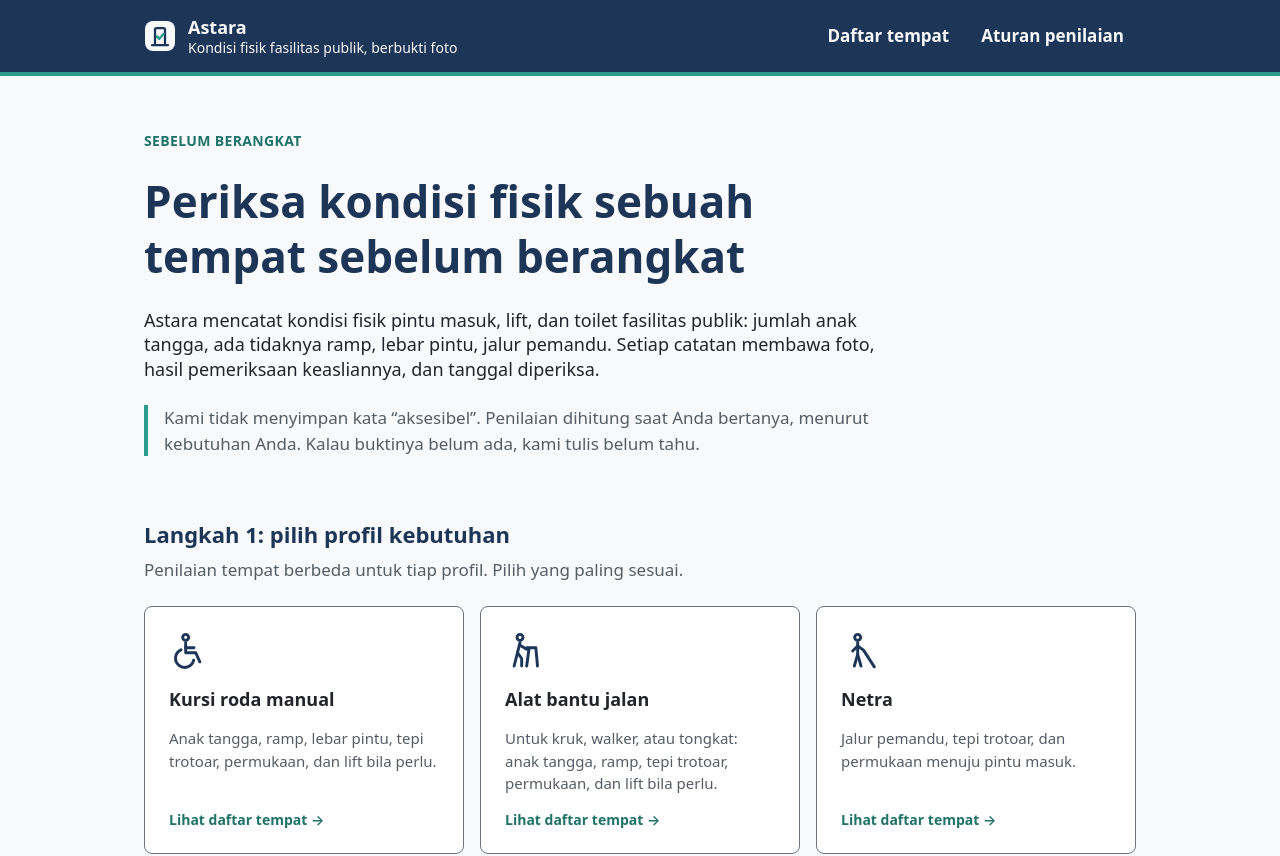
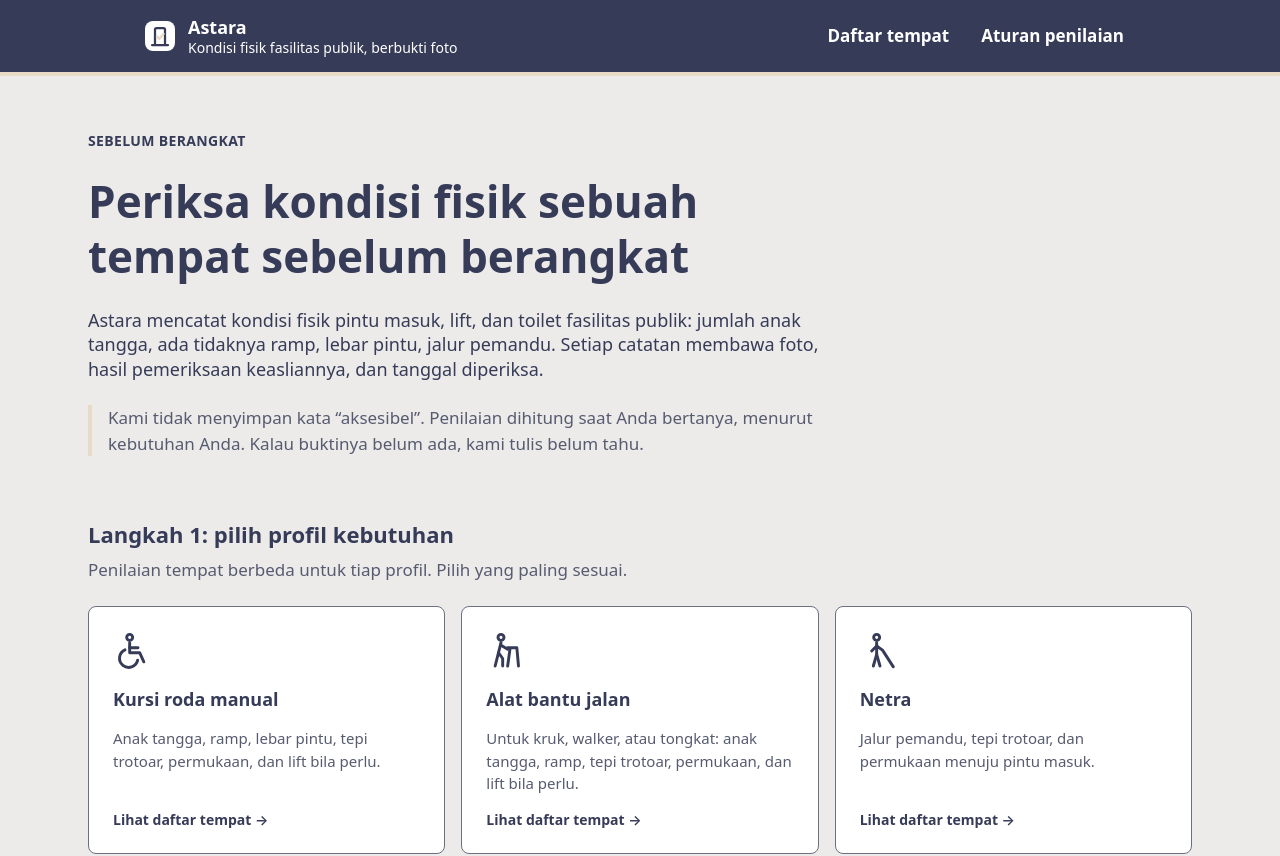
Before and after one commit to Abyaz1/belajar-bikin-website-di-tempat, a Next.js app: page / in a window 1280 px wide. Shown: the top 856 px of the page. Built offline with nearby package versions, Linux system fonts and the light colour scheme.

Commit message:
style(ui): palet bernomor 1 sampai 6 dari pemilik produk
Token --color-p1 sampai --color-p6 dipetakan ke peran (latar, teks, merek,
aksi, aksen). Hanya warna 1 yang cukup kontras untuk teks; teks sekunder dan
batas kendali memakai dua nada warna 1 yang lebih terang. Warna penilaian
tetap semantik.

```diff
--- a/app/globals.css
+++ b/app/globals.css
@@ -29,31 +29,40 @@
     sans-serif, "Apple Color Emoji", "Segoe UI Emoji";
   --font-mono: ui-monospace, SFMono-Regular, Menlo, Consolas, "Liberation Mono", monospace;
 
-  /* ── Arah visual: tenang dan terpercaya ──
-     Latar krem lembut, bukan putih murni, untuk menekan silau (pemicu beban
-     sensorik). Kartu dan kendali tetap putih supaya lapisan terbaca dari
-     perbedaan latar dan garis, tanpa bayangan. */
+  /* ── Palet pilihan pemilik produk, bernomor 1 sampai 6 ──
+     Arahan penyesuaian cukup menyebut nomornya ("ganti 6 jadi ...").
+     Rasio kontras (WCAG 2.1):
+       1 vs 5 = 9,16 · 1 vs putih = 10,92 · 1 vs 6 = 7,93 · 1 vs 4 = 7,73
+       2 sampai 6 di bawah 3 terhadap latar terang mana pun, jadi HANYA untuk
+       latar, garis dekoratif, dan aksen, tidak pernah untuk teks. */
+  --color-p1: #363b58; /* teks, merek, tombol utama */
+  --color-p2: #a2a8b4; /* garis dekoratif tegas, ikon pasif */
+  --color-p3: #c1c5ce; /* garis dekoratif */
+  --color-p4: #d5d9e4; /* latar bagian, hover */
+  --color-p5: #ecebe9; /* latar halaman */
+  --color-p6: #e7dac7; /* aksen hangat: sorotan, ilustrasi */
 
-  /* ── Netral ── */
-  --color-canvas: #f8f9fa; /* latar halaman */
-  --color-ink: #212529; /* 14,63 vs canvas · 15,43 vs putih */
-  --color-ink-muted: #555c64; /* 6,42 vs canvas · 5,97 vs surface-alt */
-  --color-surface: #ffffff; /* kartu, kendali */
-  --color-surface-alt: #eef1f4; /* hover, bagian */
-  --color-line: #dee2e6; /* 1,30 vs putih. DEKORATIF SAJA, tidak untuk batas kendali */
-  --color-line-control: #6b7280; /* 4,59 vs canvas · 4,26 vs surface-alt */
+  /* ── Peran, dipetakan ke palet ──
+     Dua nada turunan warna 1 (lebih terang, hue sama) mengisi kebutuhan yang
+     tidak bisa dipenuhi 2 sampai 6: teks sekunder dan batas kendali. */
+  --color-canvas: var(--color-p5);
+  --color-ink: var(--color-p1);
+  --color-ink-muted: #565b70; /* 1 lebih terang. 5,64 vs 5 · 4,76 vs 4 */
+  --color-surface: #ffffff; /* kartu dan kendali */
+  --color-surface-alt: var(--color-p4);
+  --color-line: var(--color-p3); /* DEKORATIF SAJA */
+  --color-line-control: #6b7080; /* 1 lebih terang. 4,14 vs 5 · 3,50 vs 4 (>= 3) */
 
-  /* ── Merek: navy untuk kepala halaman, judul, dan tautan ── */
-  --color-brand: #1d3557; /* 11,72 vs canvas · 12,36 vs putih */
-  --color-on-brand: #f8f9fa; /* teks di atas navy, 11,72 */
-  --color-on-brand-focus: #c9d6e8; /* cincin fokus di atas navy, 8,40 */
-  /* Teal usulan (#2A9D8F) hanya 3,32 dengan teks putih, jadi tidak dipakai
-     untuk teks atau isian tombol. Ia tinggal sebagai aksen dekoratif. */
-  --color-accent: #2a9d8f;
+  --color-brand: var(--color-p1);
+  --color-on-brand: #ffffff; /* 10,92 di atas 1 */
+  --color-on-brand-focus: var(--color-p6); /* cincin fokus di atas 1, 7,93 */
+  --color-accent: var(--color-p6);
 
-  /* ── Aksi dan fokus ── */
-  --color-action: #1e7268; /* teal gelap. 5,73 vs putih; putih di atasnya juga 5,73 · 5,44 vs canvas */
-  --color-focus-ring: #1d3557; /* 11,72 vs canvas. Beda hue dari tombol teal */
+  /* ── Aksi dan fokus ──
+     Tombol utama berisi 1. Cincin fokus juga 1: terlihat karena JARAKNYA
+     2px dari tombol, duduk di latar terang. */
+  --color-action: var(--color-p1);
+  --color-focus-ring: var(--color-p1);
 
   /* ── Penilaian: SATU-SATUNYA warna semantik di produk ──
      garis vs isian (WCAG 1.4.11): tidak 4,86 · catatan 3,57 · dapat 4,47 · belum 3,71
@@ -95,9 +104,10 @@
   --text-label--line-height: 1.3;
   --text-label--font-weight: 600;
 
-  /* Radius: 4 kecil, 8 kartu dan kendali, 999 pil. */
+  /* Radius: 4 kecil, 8 kartu dan kendali, 16 panel mengambang, 999 pil. */
   --radius-sm: 4px;
   --radius-md: 8px;
+  --radius-lg: 16px;
   --radius-pill: 999px;
 
   /* Skala jarak satu-satunya: 4 8 12 16 24 32 48 64
@@ -144,7 +154,7 @@
   }
 
   /* ── A1: fokus selalu terlihat ──
-     focus-ring (navy) vs action (teal) hanya 2,16. Cincin fokus di tombol
+     focus-ring dan action sama-sama warna 1. Cincin fokus di tombol
      utama terlihat karena JARAKNYA, bukan warnanya: ia duduk di latar
      halaman, bukan di atas isian tombol. outline-offset 2px JANGAN diubah atau
      dihapus. Satu-satunya `outline: none` di produk ini ada di tautan kartu
@@ -303,3 +313,25 @@
   outline: 3px solid var(--color-focus-ring);
   outline-offset: 2px;
 }
+
+/* Peta layar penuh di beranda: kendali Leaflet digeser supaya tidak tertutup
+   kepala halaman di atas dan panel profil di bawah. */
+.peta-penuh .leaflet-top {
+  top: 8.5rem;
+}
+.peta-penuh .leaflet-bottom {
+  bottom: 12rem;
+}
+@media (min-width: 48rem) {
+  .peta-penuh .leaflet-top {
+    top: 6rem;
+  }
+  .peta-penuh .leaflet-bottom {
+    bottom: 8.5rem;
+  }
+}
+
+/* Latar di balik dialog panduan: warna 1, tembus pandang. */
+.panduan::backdrop {
+  background: rgb(54 59 88 / 0.6);
+}
--- a/app/layout.tsx
+++ b/app/layout.tsx
@@ -14,7 +14,7 @@ export const metadata: Metadata = {
 export const viewport: Viewport = {
   width: "device-width",
   initialScale: 1,
-  themeColor: "#1d3557",
+  themeColor: "#363b58",
 };
 
 export default function RootLayout({ children }: LayoutProps<"/">) {
@@ -27,7 +27,7 @@ export default function RootLayout({ children }: LayoutProps<"/">) {
         <AnnouncerProvider>
           <SiteHeader />
           <FixtureBanner />
-          <main id="isi" tabIndex={-1} className="mx-auto w-full max-w-5xl flex-1 px-4 py-10">
+          <main id="isi" tabIndex={-1} className="mx-auto w-full max-w-6xl flex-1 px-4 py-10 md:px-6">
             {children}
           </main>
           <SiteFooter />
```
